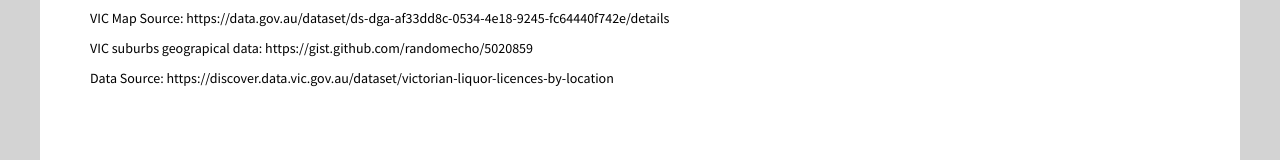
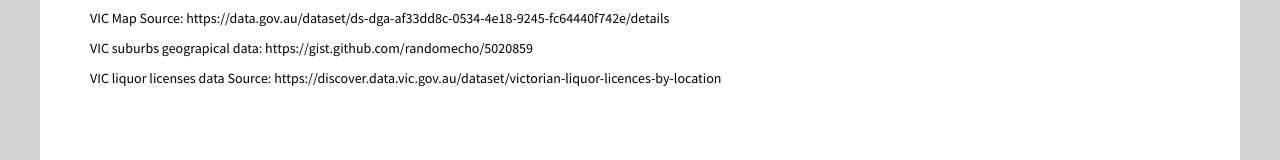
Before and after one commit to yzhu0025mon/FIT3179_Visualisation02, a plain HTML site: page index.html in a window 1280 px wide. Shown: the part 1445-1605 px from the top of the page. Drawn offline with nearby package versions, Linux system fonts and the light colour scheme; a script that the page names is missing.

Commit message:
Update index.html

```diff
--- a/index.html
+++ b/index.html
@@ -179,7 +179,7 @@
         <p> Author: Yiqiu Zhu</p>
         <p> VIC Map Source: https://data.gov.au/dataset/ds-dga-af33dd8c-0534-4e18-9245-fc64440f742e/details</p>
         <p> VIC suburbs geograpical data: https://gist.github.com/randomecho/5020859</p>
-        <p> Data Source: https://discover.data.vic.gov.au/dataset/victorian-liquor-licences-by-location</p>
+        <p> VIC liquor licenses data Source: https://discover.data.vic.gov.au/dataset/victorian-liquor-licences-by-location</p>
       </div>
     </div>
 
```
